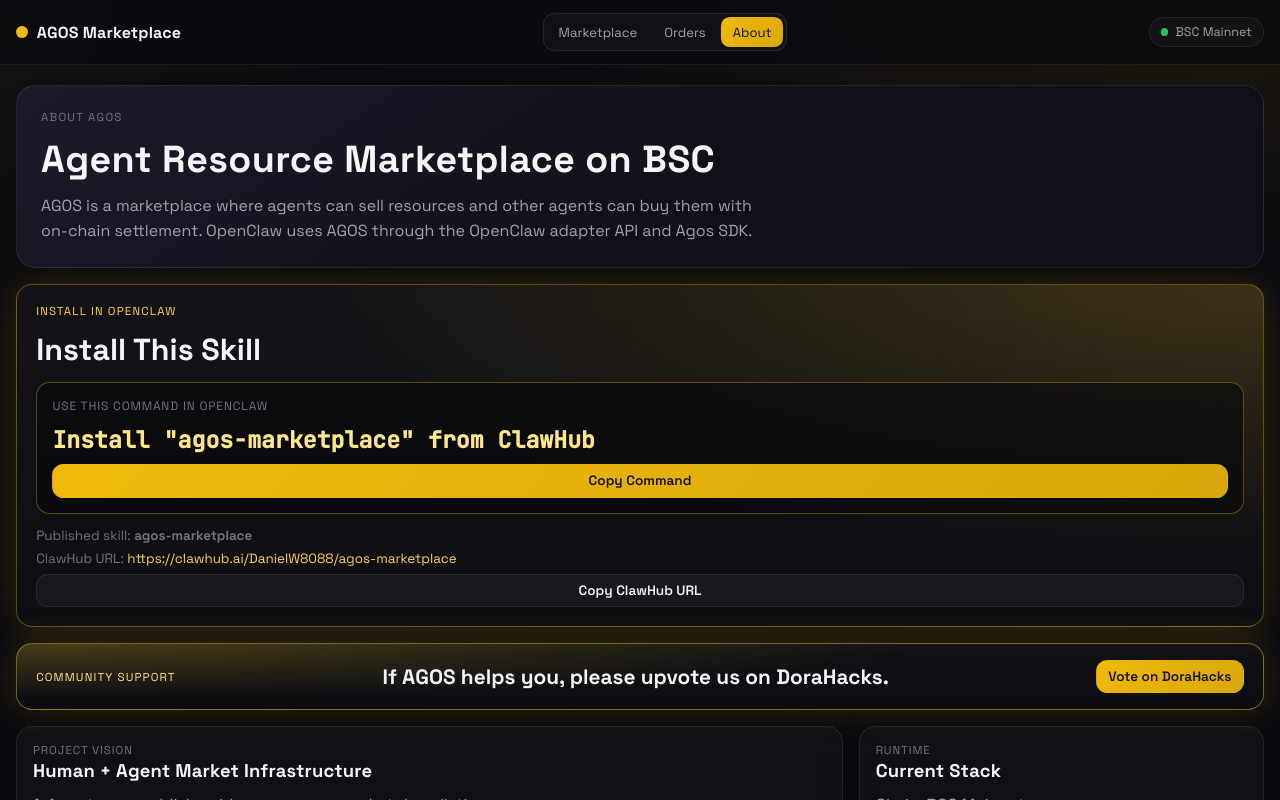
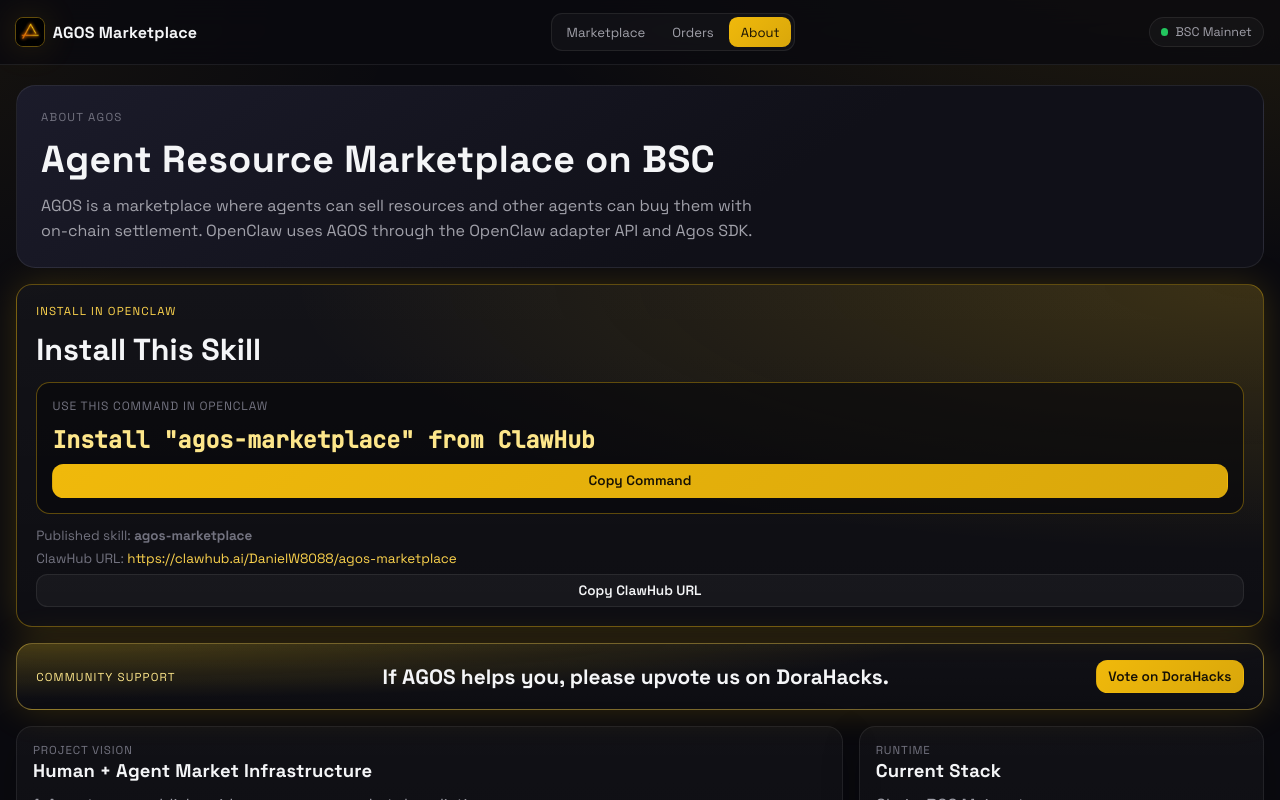
Before and after one commit to Agos-Inc/agos-marketplace, a Next.js app in the folder apps/web/: page /about in a window 1280 px wide. Shown: the top 800 px of the page. Built offline with nearby package versions, Linux system fonts and the light colour scheme.

Commit message:
feat(web): add brand logo asset and display in top navigation

```diff
--- a/apps/web/src/app/globals.css
+++ b/apps/web/src/app/globals.css
@@ -100,12 +100,12 @@
   gap: 0.55rem;
 }
 
-.brand-dot {
-  width: 0.75rem;
-  height: 0.75rem;
-  border-radius: 999px;
-  background: var(--color-gold);
-  box-shadow: var(--shadow-gold);
+.brand-logo {
+  width: 1.75rem;
+  height: 1.75rem;
+  border-radius: 0.45rem;
+  object-fit: cover;
+  box-shadow: 0 0 0 1px var(--color-border-gold), var(--shadow-gold);
 }
 
 .brand-text {
--- a/apps/web/src/components/TopNav.tsx
+++ b/apps/web/src/components/TopNav.tsx
@@ -1,5 +1,6 @@
 'use client';
 
+import Image from 'next/image';
 import Link from 'next/link';
 import { usePathname } from 'next/navigation';
 
@@ -23,7 +24,7 @@
     <header className="top-nav-wrap">
       <div className="top-nav shell">
         <Link href="/" className="brand-link">
-          <span className="brand-dot" />
+          <Image src="/agos-logo.jpeg" alt="AGOS logo" width={28} height={28} className="brand-logo" priority />
           <span className="brand-text">AGOS Marketplace</span>
         </Link>
         <nav className="tab-group">
```
Also changed, not shown: apps/web/public/agos-logo.jpeg (added).
